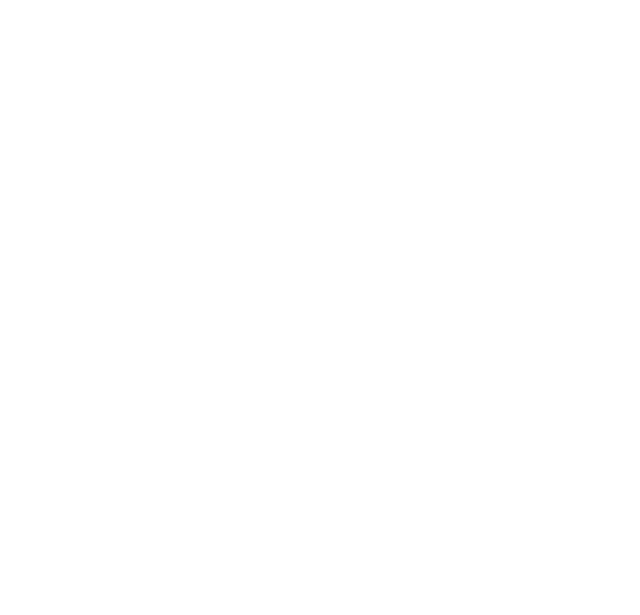
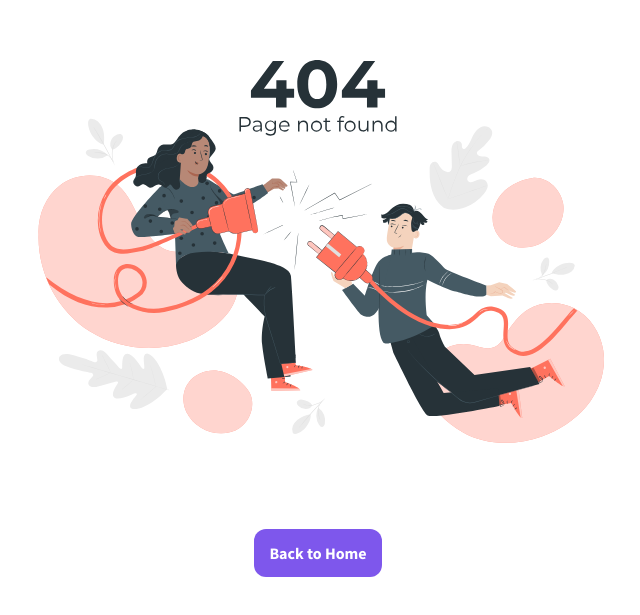
Before and after one commit to 1Ir-is/FinalYearProject-CarRental-FrontEnd-Remake, a React (Create React App) app: page /404 in a window 1280 px wide. Before the commit this address led to /access-denied. Shown: the part 127-742 px from the top of the page, without its empty margins (322-962 px from the left). Built offline with nearby package versions, Linux system fonts and the light colour scheme.

Commit message:
Improvement 4

```diff
--- a/src/App.tsx
+++ b/src/App.tsx
@@ -1,4 +1,4 @@
-import { useState } from 'react';
+import React from 'react';
 import { Outlet, useLocation } from 'react-router-dom';
 import { ToastContainer } from "react-toastify";
 import { UserProvider } from "./Context/useAuth";
@@ -8,17 +8,19 @@
 import Navbar from './Components/Navbar/Navbar';
 import Footer from './Components/Footer/Footer';
 import ForbiddenPage from './Pages/ForbiddenPage/ForbiddenPage'; // Import ForbiddenPage
+import NotFoundPage from './Pages/NotFound/NotFoundPage';
 
 function App() {
   const location = useLocation();
   const isForbiddenPage = location.pathname === '/access-denied'; // Check if current location is ForbiddenPage
+  const isNotFoundPage = location.pathname === '/404'; // Check if current location is NotFoundPage
   return (
     <GoogleOAuthProvider clientId="638694555637-qubfimig6enoofibrod54okt690pa4kl.apps.googleusercontent.com">
       <UserProvider>
-        {!isForbiddenPage && <Navbar />} {/* Render Navbar if not ForbiddenPage */}
-        <Outlet />
+        {!isForbiddenPage && !isNotFoundPage && <Navbar />} {/* Render Navbar if not ForbiddenPage or NotFoundPage */}
+        {!isNotFoundPage ? <Outlet /> : <NotFoundPage />} {/* Render Outlet if not NotFoundPage, otherwise render NotFoundPage */}
         <ToastContainer />
-        {!isForbiddenPage && <Footer />} {/* Render Footer if not ForbiddenPage */}
+        {!isForbiddenPage && !isNotFoundPage && <Footer />} {/* Render Footer if not ForbiddenPage or NotFoundPage */}
       </UserProvider>
     </GoogleOAuthProvider>
   );
--- /dev/null
+++ b/src/Pages/NotFound/NotFoundPage.jsx
@@ -0,0 +1,17 @@
+import React from "react";
+import { Link } from "react-router-dom"; // Import Link
+import svg from "../../assets/all-images/404.svg";
+import "./PageNotFound.css";
+
+const NotFoundPage = () => {
+  return (
+    <div className="cont-404">
+    <img src={svg} alt="svg" />
+    <Link to="/">
+        <button>Back to Home</button>
+    </Link>
+</div>
+  );
+};
+
+export default NotFoundPage;
--- /dev/null
+++ b/src/Pages/NotFound/PageNotFound.css
@@ -0,0 +1,34 @@
+*{
+    padding: 0%;
+    margin: 0%;
+    box-sizing: border-box;
+}
+
+.cont-404{
+    height: 100vh;
+    display: flex;
+    flex-direction: column;
+    align-items: center;
+    justify-content: center;
+}
+
+.cont-404 img{
+    height: 70vh;
+    width: 50vw;
+}
+
+.cont-404 button{
+    padding: 12px 15px;
+    background-color: #7e57ec;
+    border: none;
+    border-radius: 12px;
+    cursor: pointer;
+    color: #fff;
+    transition: 0.3s;
+    font-size: medium;
+    font-weight: bold;
+}
+
+.cont-404 button:hover{
+    background-color: #5d2f8e;
+}
--- a/src/Routes/Routes.jsx
+++ b/src/Routes/Routes.jsx
@@ -26,6 +26,7 @@
 
 import { Navigate } from "react-router-dom";
 import RentalDetail from "../Pages/RenterList/RentalDetail";
+import NotFoundPage from "../Pages/NotFound/NotFoundPage";
 
 export const router = createBrowserRouter([
   {
@@ -65,7 +66,10 @@
 
       // 403 route
       { path: "access-denied", element: <ForbiddenPage /> },
-      { path: "*", element: <Navigate to="/access-denied" replace /> },
+
+      // 404 route
+      { path: "*", element: <Navigate to="/404" replace /> },
+      { path: "404", element: <NotFoundPage /> },
     ],
   },
 ]);
```
Also changed, not shown: src/assets/all-images/404.svg (added).
